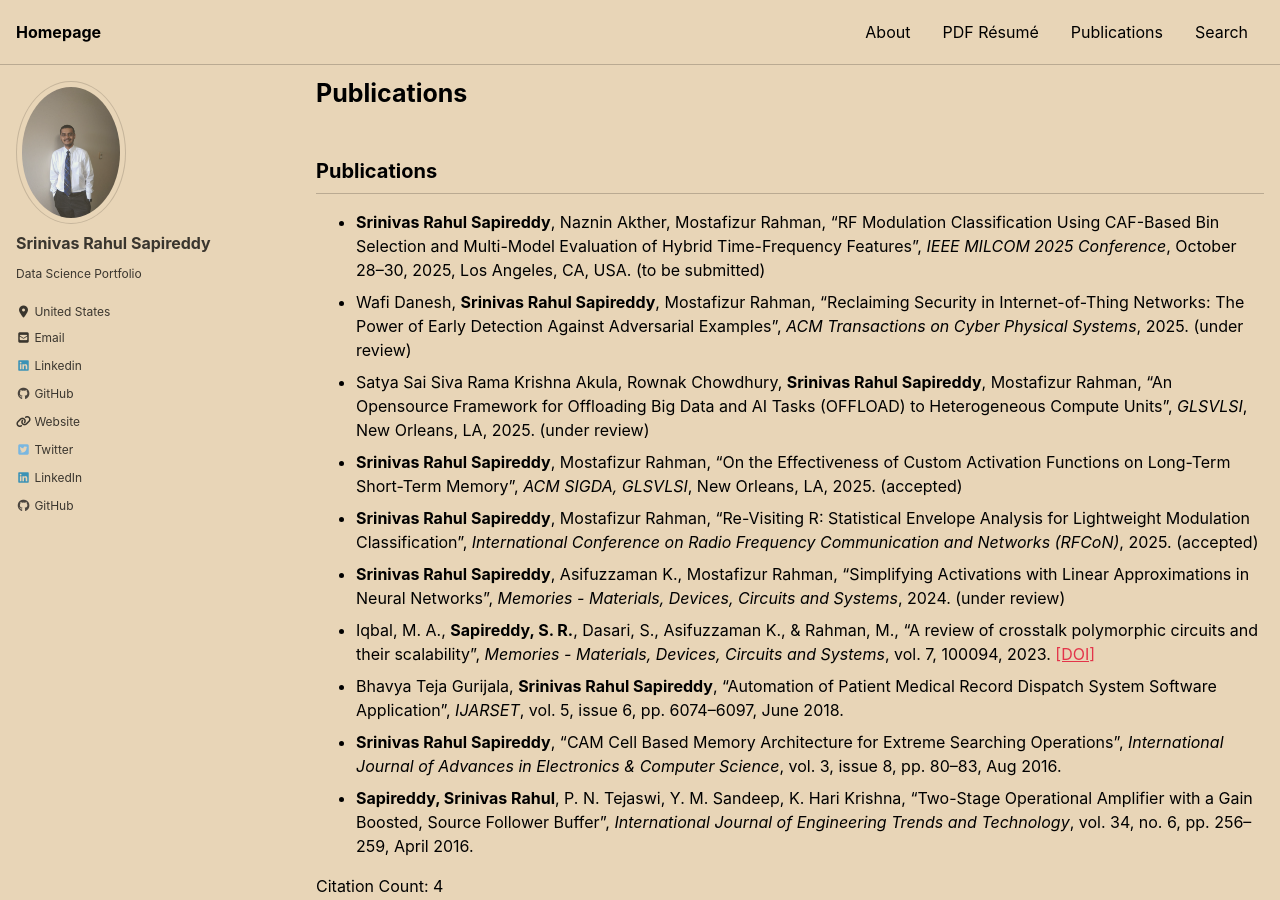
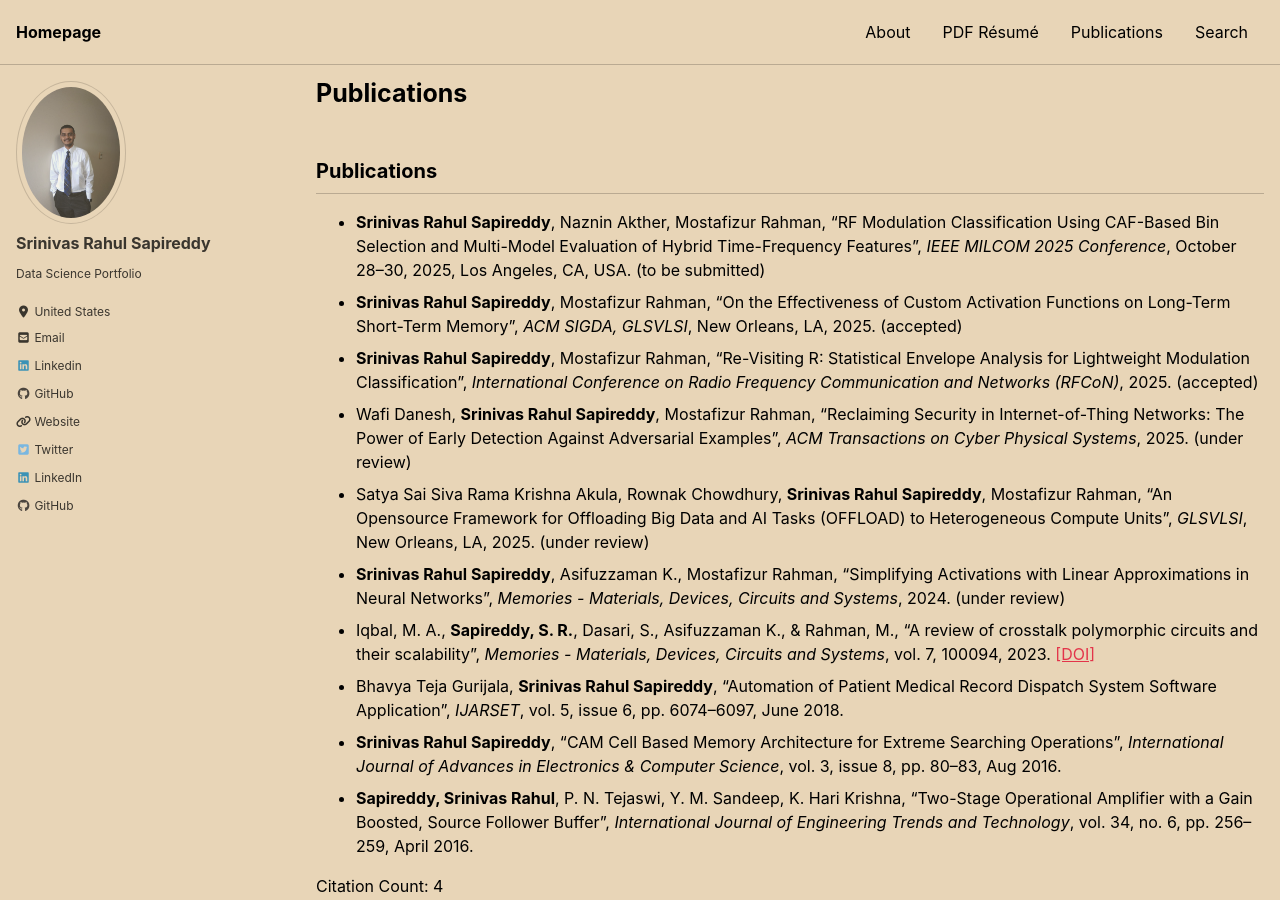
Before and after one commit to srsapireddy/srsapireddy.github.io, a Jekyll site: the page built from _pages/publications.md, in a window 1280 px wide and 900 px high. Built offline with Jekyll 4.4.1, drawn with Linux system fonts in a browser that asks for light colours; cached includes are drawn as plain includes; nearby versions of some CDN libraries.

Commit message:
Update publications.md

```diff
--- a/_pages/publications.md
+++ b/_pages/publications.md
@@ -10,16 +10,16 @@ permalink: /publications/
       <strong>Srinivas Rahul Sapireddy</strong>, Naznin Akther, Mostafizur Rahman, “RF Modulation Classification Using CAF-Based Bin Selection and Multi-Model Evaluation of Hybrid Time-Frequency Features”, <em>IEEE MILCOM 2025 Conference</em>, October 28–30, 2025, Los Angeles, CA, USA. (to be submitted)
     </li>
     <li>
+      <strong>Srinivas Rahul Sapireddy</strong>, Mostafizur Rahman, “On the Effectiveness of Custom Activation Functions on Long-Term Short-Term Memory”, <em>ACM SIGDA, GLSVLSI</em>, New Orleans, LA, 2025. (accepted)
+    </li>
+    <li>
+      <strong>Srinivas Rahul Sapireddy</strong>, Mostafizur Rahman, “Re-Visiting R: Statistical Envelope Analysis for Lightweight Modulation Classification”, <em>International Conference on Radio Frequency Communication and Networks (RFCoN)</em>, 2025. (accepted)
+    </li>
+    <li>
       Wafi Danesh, <strong>Srinivas Rahul Sapireddy</strong>, Mostafizur Rahman, “Reclaiming Security in Internet-of-Thing Networks: The Power of Early Detection Against Adversarial Examples”, <em>ACM Transactions on Cyber Physical Systems</em>, 2025. (under review)
     </li>
     <li>
       Satya Sai Siva Rama Krishna Akula, Rownak Chowdhury, <strong>Srinivas Rahul Sapireddy</strong>, Mostafizur Rahman, “An Opensource Framework for Offloading Big Data and AI Tasks (OFFLOAD) to Heterogeneous Compute Units”, <em>GLSVLSI</em>, New Orleans, LA, 2025. (under review)
-    </li>
-    <li>
-      <strong>Srinivas Rahul Sapireddy</strong>, Mostafizur Rahman, “On the Effectiveness of Custom Activation Functions on Long-Term Short-Term Memory”, <em>ACM SIGDA, GLSVLSI</em>, New Orleans, LA, 2025. (accepted)
-    </li>
-    <li>
-      <strong>Srinivas Rahul Sapireddy</strong>, Mostafizur Rahman, “Re-Visiting R: Statistical Envelope Analysis for Lightweight Modulation Classification”, <em>International Conference on Radio Frequency Communication and Networks (RFCoN)</em>, 2025. (accepted)
     </li>
     <li>
       <strong>Srinivas Rahul Sapireddy</strong>, Asifuzzaman K., Mostafizur Rahman, “Simplifying Activations with Linear Approximations in Neural Networks”, <em>Memories - Materials, Devices, Circuits and Systems</em>, 2024. (under review)
```
